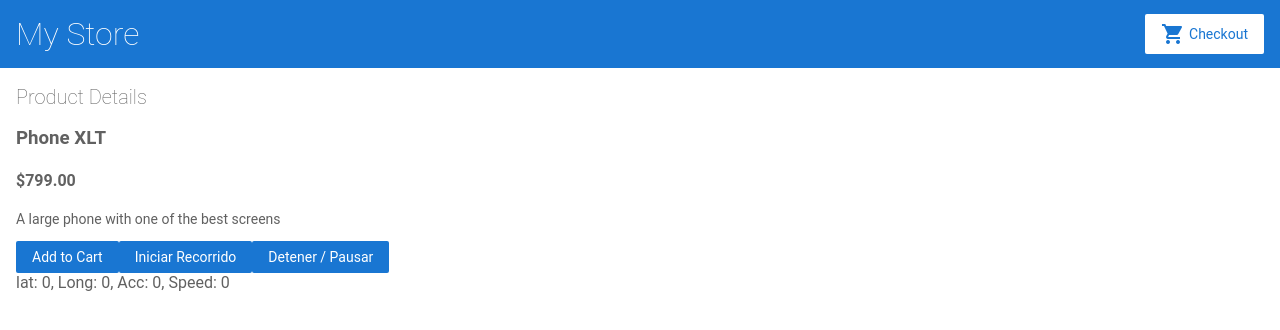
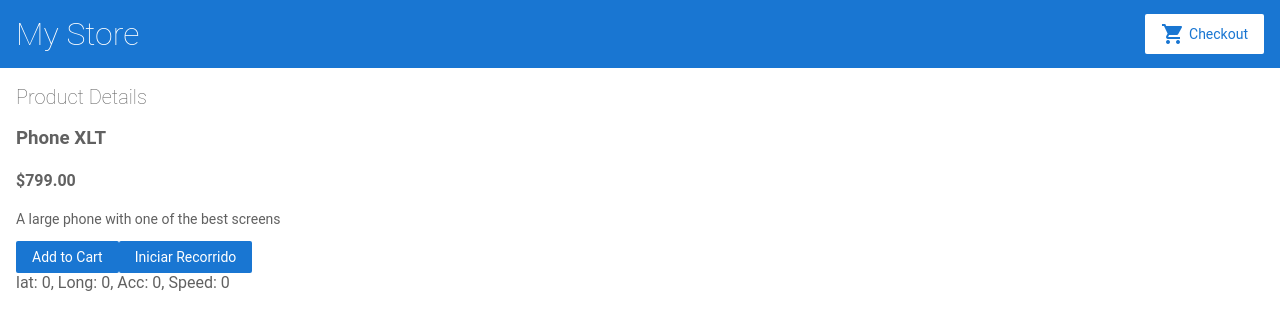
Before and after one commit to GiannelloWeb/angular-example-00, an Angular app: page /products/0 in a window 1280 px wide. Shown: the top 330 px of the page. Built offline with nearby package versions, Linux system fonts and the light colour scheme.

Commit message:
2 files modified

```diff
--- a/src/app/product-details/product-details.component.html
+++ b/src/app/product-details/product-details.component.html
@@ -8,10 +8,10 @@
 	<button (click)="addToCart(product)">
     Add to Cart
   </button>
-  <button *ngIf="watcherStat" (click)="getLocation('on')">
+  <button *ngIf="watcherStat?false:true" (click)="getLocation('on')">
     Iniciar Recorrido
   </button>
-  <button *ngIf="watcherStat" (click)="getLocation('off')">
+  <button *ngIf="watcherStat?true:false" (click)="getLocation('off')">
     Detener / Pausar
   </button>
   <div *ngIf="err.status">{{err.msg}}, {{err.code}}</div>
--- a/src/app/product-details/product-details.component.ts
+++ b/src/app/product-details/product-details.component.ts
@@ -30,11 +30,11 @@ export class ProductDetailsComponent implements OnInit, OnDestroy {
     status: false
   };
   watcher = 0;
-  watcherStat = true;
+  watcherStat = false;
   getLocation(act) {
     if (act === "on") {
       console.log("geolocation On");
-      this.watcherStat= false;
+      this.watcherStat= true;
       this.watcher = window.navigator.geolocation.watchPosition(
         position => {
           this.coords.push({
@@ -65,6 +65,7 @@ export class ProductDetailsComponent implements OnInit, OnDestroy {
     } else if (act === "off") {
       window.navigator.geolocation.clearWatch(this.watcher);
       console.log("geolocation off");
+      this.watcherStat= false;
     }
   }
 
```
